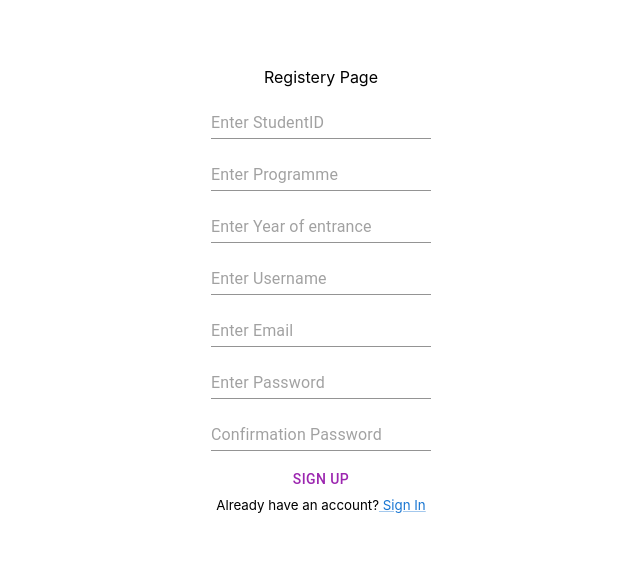
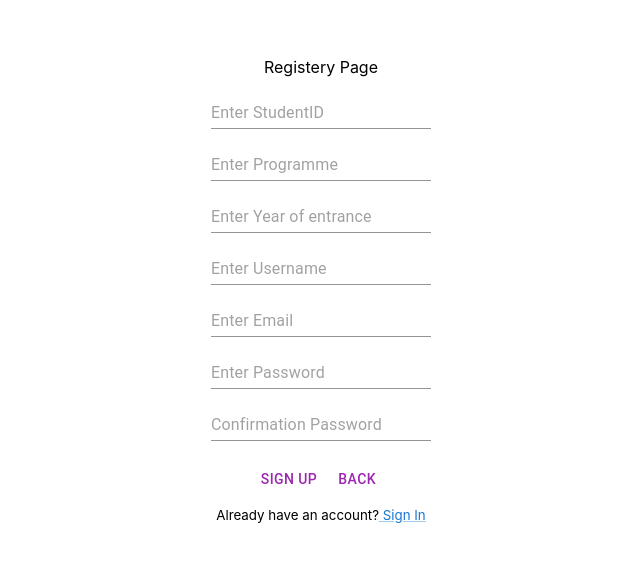
Before and after one commit to SunshinePeace/Socail-Media-Project, a Next.js app: page /Components/HSUSignUp in a window 1280 px wide. Shown: the part 115-676 px from the top of the page, without its empty margins (319-959 px from the left). Built offline with nearby package versions, Linux system fonts and the light colour scheme; no server answers.

Commit message:
back button

```diff
--- a/pages/Components/HSUSignUp.tsx
+++ b/pages/Components/HSUSignUp.tsx
@@ -162,6 +162,7 @@ const HSUSignUp: React.FC = function () {
                             variant="standard" />
                     </div>
 
+                    <div className={styles.loginpage_btn}>
                         <Button
                             disabled={registering}
                             color="secondary"
@@ -170,6 +171,17 @@ const HSUSignUp: React.FC = function () {
                         >
                             Sign Up
                         </Button>
+
+                        <Button
+                            disabled={registering}
+                            color="secondary"
+                            onClick={() => TraditionalSignUp()}
+                            href="../Components/Choice"
+                        >
+                            Back
+                        </Button>
+
+                    </div>
                     <small>
                         <p className='m-1 text-center'>Already have an account?
                             <Link href="../Components/LoginPage"> Sign In </Link>
--- a/styles/Home.module.css
+++ b/styles/Home.module.css
@@ -524,6 +524,11 @@
     margin-bottom: 10px;
 }
 
+.loginpage_btn {
+    margin-top: 10px;
+    margin-bottom: 10px;
+}
+
 .SignUpP {
     margin-top: 10px;
     margin-bottom: 10px;
```
Also changed, not shown: pages/Components/SignUp.tsx (+12 -0 lines). Lines whose indentation alone changed are shown as unchanged.
